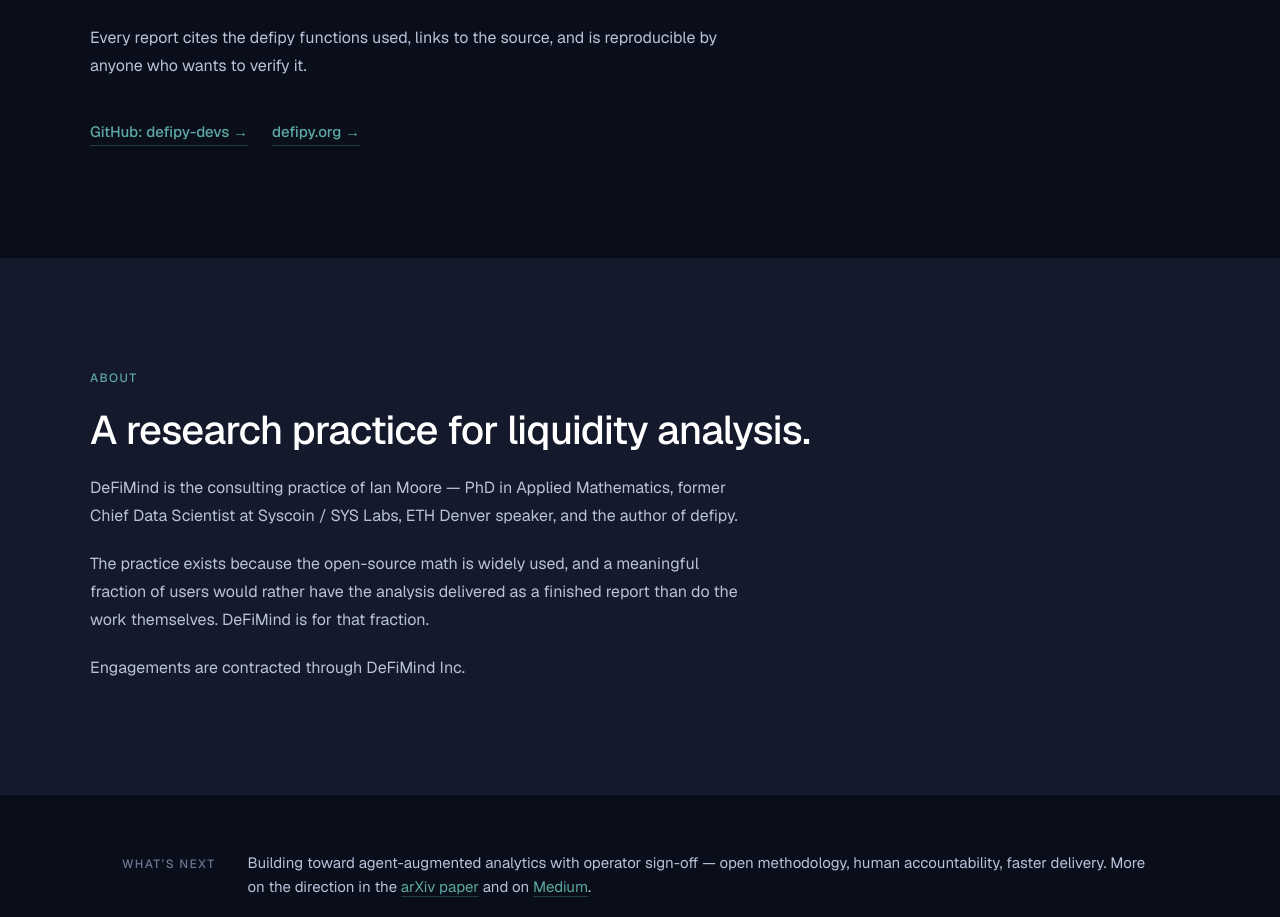
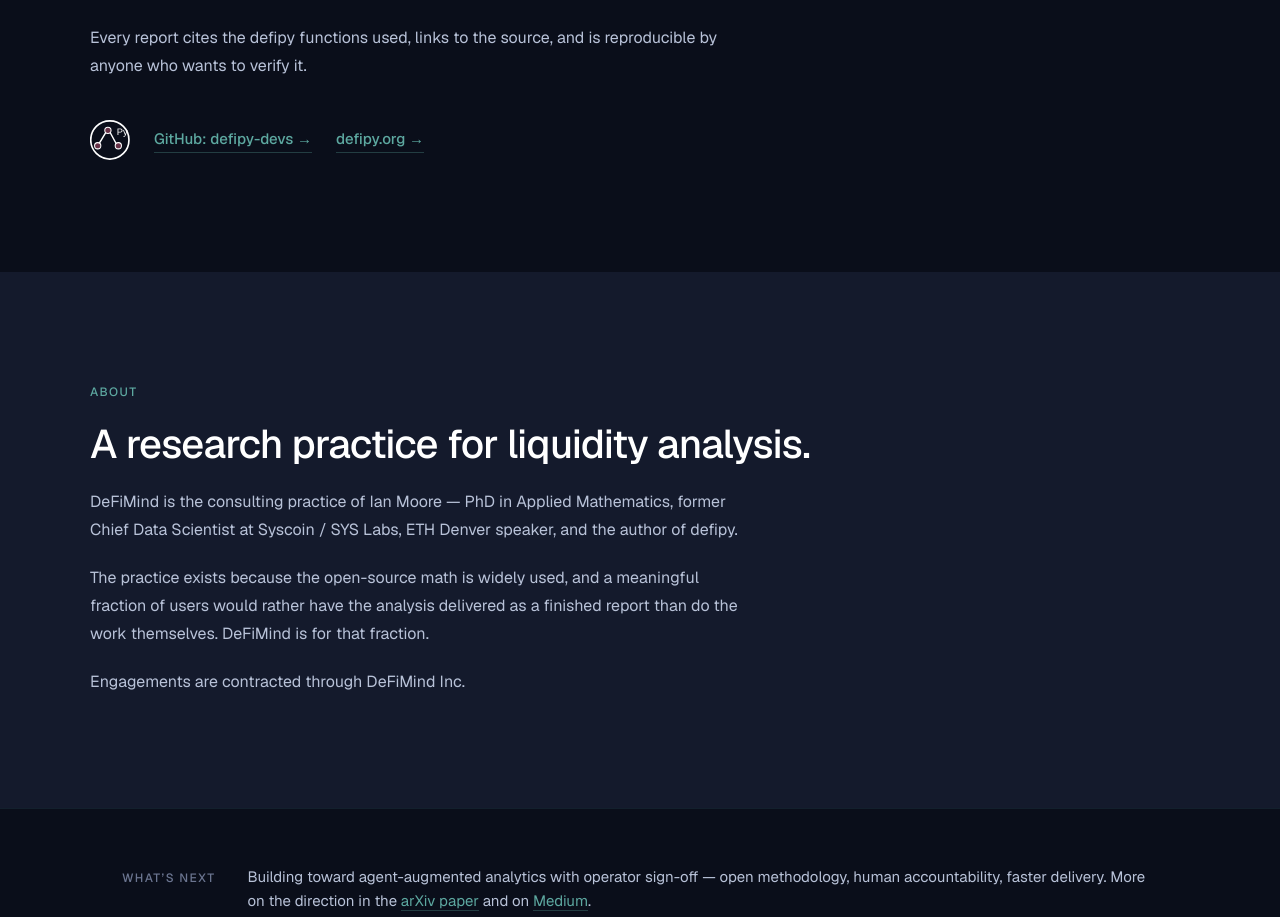
Before and after one commit to defimind-ai/defimind-ui, a Next.js app: page / in a window 1280 px wide. Shown: the part 2129-3046 px from the top of the page. Built offline with nearby package versions, Linux system fonts and the light colour scheme.

Commit message:
Correct Py wordmark positioning to match canonical defipy logo

```diff
--- a/src/components/Methodology.tsx
+++ b/src/components/Methodology.tsx
@@ -1,4 +1,93 @@
 import { SectionEyebrow, SectionTitle } from "./SectionPrimitives";
+
+// defipy mark — geometric reconstruction of the canonical defipy logo.
+// Composition: outer circle, three nodes (top + two bottom), two connecting
+// edges, and the "Py" wordmark inside the circle.
+// Geometry matches docs/defipy_logo.drawio.
+//
+// Color strategy:
+//   - Strokes (circle, edges) and "Py" text use currentColor → inherit from
+//     parent via Tailwind's text-* utility, so the mark adapts to any context.
+//   - Node fills use the defipy brand plum (#673147), which is part of the
+//     mark's identity rather than a themable element.
+function DefipyMark({ className = "" }: { className?: string }) {
+  return (
+    <svg
+      viewBox="0 0 192 192"
+      xmlns="http://www.w3.org/2000/svg"
+      aria-hidden
+      className={className}
+    >
+      {/* Outer circle */}
+      <circle
+        cx="95.25"
+        cy="95.75"
+        r="91.75"
+        fill="none"
+        stroke="currentColor"
+        strokeWidth="8"
+      />
+
+      {/* Connecting edges — drawn before nodes so nodes overlap edge endpoints */}
+      <line
+        x1="43.61"
+        y1="113.89"
+        x2="75.39"
+        y2="60.11"
+        stroke="currentColor"
+        strokeWidth="7"
+        strokeLinecap="round"
+      />
+      <line
+        x1="125.39"
+        y1="112.89"
+        x2="96.61"
+        y2="60.11"
+        stroke="currentColor"
+        strokeWidth="7"
+        strokeLinecap="round"
+      />
+
+      {/* Three nodes — fill is part of the brand identity */}
+      <circle
+        cx="86"
+        cy="49.5"
+        r="15"
+        fill="#673147"
+        stroke="currentColor"
+        strokeWidth="5"
+      />
+      <circle
+        cx="37"
+        cy="123.5"
+        r="15"
+        fill="#673147"
+        stroke="currentColor"
+        strokeWidth="5"
+      />
+      <circle
+        cx="136"
+        cy="123.5"
+        r="15"
+        fill="#673147"
+        stroke="currentColor"
+        strokeWidth="5"
+      />
+
+      {/* "Py" wordmark — sits inside the circle, beside the top node */}
+      <text
+        x="128"
+        y="70"
+        fontFamily="Helvetica, Arial, sans-serif"
+        fontSize="45"
+        fontWeight="400"
+        fill="currentColor"
+      >
+        Py
+      </text>
+    </svg>
+  );
+}
 
 export function Methodology() {
   return (
@@ -29,15 +118,20 @@
           </p>
         </div>
 
-        <div className="mt-10 flex flex-wrap gap-6">
+        <div className="mt-10 flex flex-wrap items-center gap-6">
+          <DefipyMark className="h-10 w-10 shrink-0 text-[var(--color-text-primary)]" />
           <a
             href="https://github.com/defipy-devs"
+            target="_blank"
+            rel="noopener noreferrer"
             className="border-b border-[rgb(93_168_160/0.3)] pb-px text-[0.9375rem] font-medium text-[var(--color-accent)] transition-colors hover:border-[var(--color-accent)]"
           >
             GitHub: defipy-devs &rarr;
           </a>
           <a
             href="https://defipy.org"
+            target="_blank"
+            rel="noopener noreferrer"
             className="border-b border-[rgb(93_168_160/0.3)] pb-px text-[0.9375rem] font-medium text-[var(--color-accent)] transition-colors hover:border-[var(--color-accent)]"
           >
             defipy.org &rarr;
```
